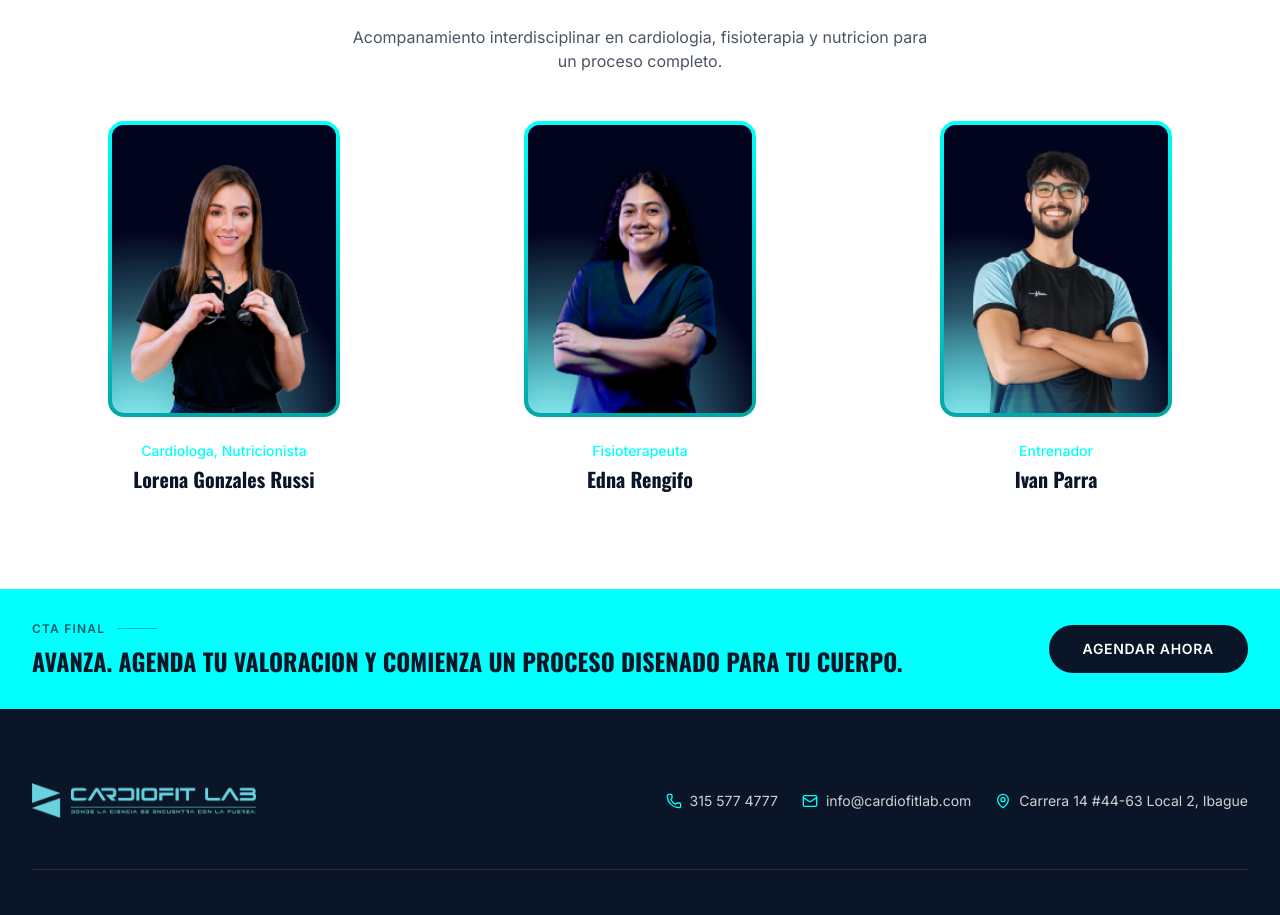
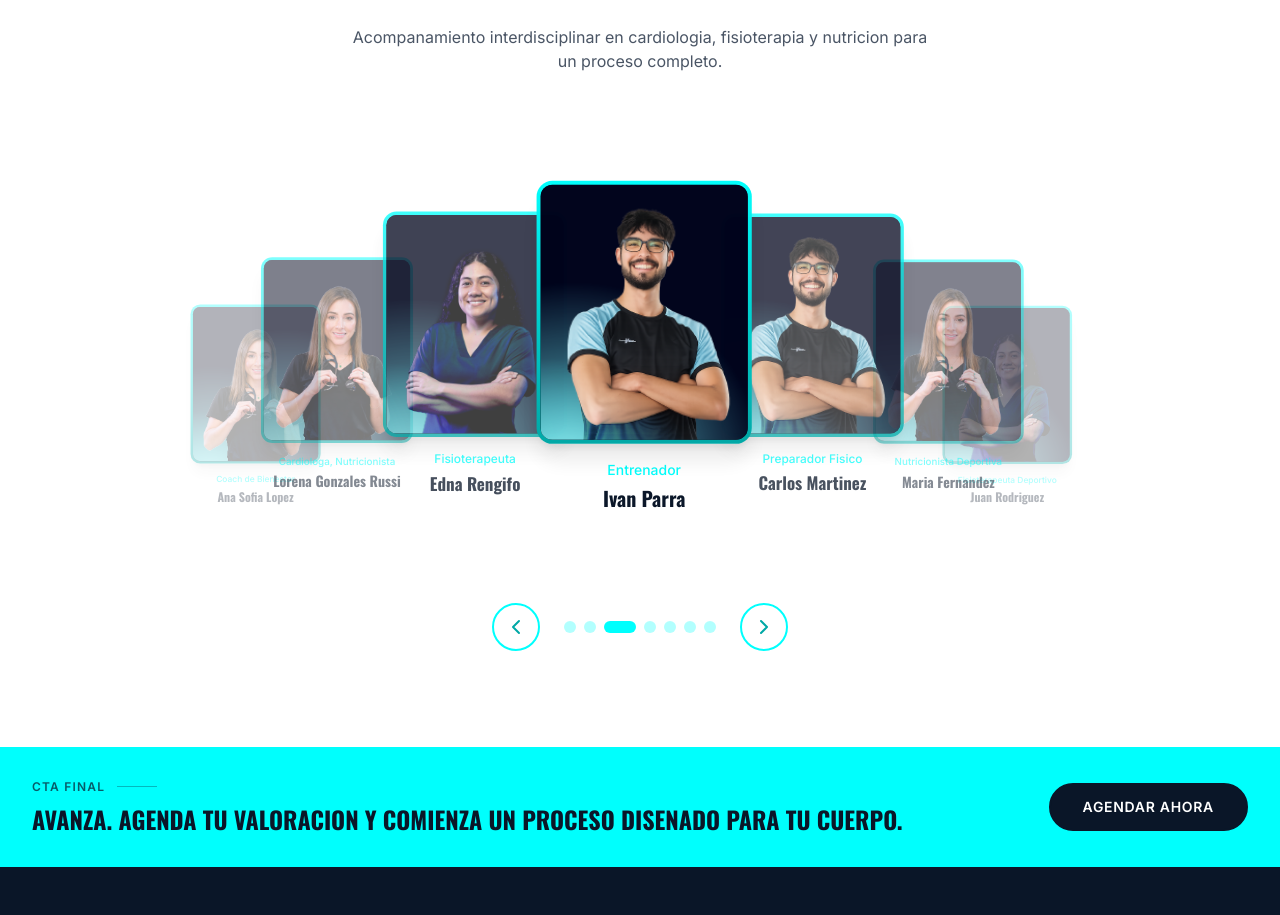
Before and after one commit to Larry-Garcia-dev/v0-fitrainer-website-clone, a Next.js app: page /servicios in a window 1280 px wide. Shown: the part 2820-3735 px from the top of the page. Built offline with nearby package versions, Linux system fonts and the light colour scheme.

Commit message:
feat: add arc carousel team member component
Create arc carousel for "Our Team" with autoplay, navigation, and drag support.

Co-authored-by: Larry Garcia <150953324+Larry-Garcia-dev@users.noreply.github.com>

```diff
--- a/components/team-section.tsx
+++ b/components/team-section.tsx
@@ -1,7 +1,8 @@
 "use client"
 
 import Image from "next/image"
-import { Instagram, Linkedin, Mail } from "lucide-react"
+import { ChevronLeft, ChevronRight } from "lucide-react"
+import { useState, useEffect, useCallback, useRef } from "react"
 
 // Wavy underline SVG component
 const WavyUnderline = () => (
@@ -20,10 +21,9 @@ const team = [
     name: "Lorena Gonzales Russi",
     role: "Cardiologa, Nutricionista",
     image: "/images/team-member-3.png",
-
   },
   {
-    name: "Edna Rengifo ",
+    name: "Edna Rengifo",
     role: "Fisioterapeuta",
     image: "/images/team-member-2.png",
   },
@@ -31,11 +31,138 @@ const team = [
     name: "Ivan Parra",
     role: "Entrenador",
     image: "/images/team-member-1.png",
-
+  },
+  {
+    name: "Carlos Martinez",
+    role: "Preparador Fisico",
+    image: "/images/team-member-1.png",
+  },
+  {
+    name: "Maria Fernandez",
+    role: "Nutricionista Deportiva",
+    image: "/images/team-member-3.png",
+  },
+  {
+    name: "Juan Rodriguez",
+    role: "Fisioterapeuta Deportivo",
+    image: "/images/team-member-2.png",
+  },
+  {
+    name: "Ana Sofia Lopez",
+    role: "Coach de Bienestar",
+    image: "/images/team-member-3.png",
   },
 ]
 
 export default function TeamSection() {
+  const [activeIndex, setActiveIndex] = useState(0)
+  const [isAutoPlaying, setIsAutoPlaying] = useState(true)
+  const [isDragging, setIsDragging] = useState(false)
+  const [startX, setStartX] = useState(0)
+  const [dragOffset, setDragOffset] = useState(0)
+  const carouselRef = useRef<HTMLDivElement>(null)
+  const totalMembers = team.length
+
+  // Auto-play functionality
+  useEffect(() => {
+    if (!isAutoPlaying) return
+    const interval = setInterval(() => {
+      setActiveIndex((prev) => (prev + 1) % totalMembers)
+    }, 3000)
+    return () => clearInterval(interval)
+  }, [isAutoPlaying, totalMembers])
+
+  const goToNext = useCallback(() => {
+    setActiveIndex((prev) => (prev + 1) % totalMembers)
+  }, [totalMembers])
+
+  const goToPrev = useCallback(() => {
+    setActiveIndex((prev) => (prev - 1 + totalMembers) % totalMembers)
+  }, [totalMembers])
+
+  const goToSlide = useCallback((index: number) => {
+    setActiveIndex(index)
+  }, [])
+
+  // Mouse drag handlers
+  const handleMouseDown = (e: React.MouseEvent) => {
+    setIsDragging(true)
+    setIsAutoPlaying(false)
+    setStartX(e.clientX)
+    setDragOffset(0)
+  }
+
+  const handleMouseMove = (e: React.MouseEvent) => {
+    if (!isDragging) return
+    const diff = e.clientX - startX
+    setDragOffset(diff)
+  }
+
+  const handleMouseUp = () => {
+    if (!isDragging) return
+    setIsDragging(false)
+
+    if (Math.abs(dragOffset) > 50) {
+      if (dragOffset > 0) {
+        goToPrev()
+      } else {
+        goToNext()
+      }
+    }
+    setDragOffset(0)
+    setTimeout(() => setIsAutoPlaying(true), 5000)
+  }
+
+  // Touch handlers
+  const handleTouchStart = (e: React.TouchEvent) => {
+    setIsDragging(true)
+    setIsAutoPlaying(false)
+    setStartX(e.touches[0].clientX)
+    setDragOffset(0)
+  }
+
+  const handleTouchMove = (e: React.TouchEvent) => {
+    if (!isDragging) return
+    const diff = e.touches[0].clientX - startX
+    setDragOffset(diff)
+  }
+
+  const handleTouchEnd = () => {
+    handleMouseUp()
+  }
+
+  // Calculate position for each card in the arc
+  const getCardStyle = (index: number) => {
+    const diff = index - activeIndex
+    const normalizedDiff = ((diff + totalMembers / 2) % totalMembers) - totalMembers / 2
+
+    // Arc parameters
+    const arcRadius = 400
+    const angleStep = 25 // degrees between cards
+    const angle = normalizedDiff * angleStep
+    const radian = (angle * Math.PI) / 180
+
+    // Calculate position
+    const x = Math.sin(radian) * arcRadius
+    const y = (1 - Math.cos(radian)) * 80
+
+    // Calculate scale and opacity based on position
+    const absNormDiff = Math.abs(normalizedDiff)
+    const scale = Math.max(0.6, 1 - absNormDiff * 0.15)
+    const opacity = Math.max(0.3, 1 - absNormDiff * 0.25)
+    const zIndex = 10 - Math.abs(normalizedDiff)
+
+    // Apply drag offset to x position during drag
+    const dragX = isDragging ? dragOffset * 0.3 : 0
+
+    return {
+      transform: `translateX(${x + dragX}px) translateY(${y}px) scale(${scale})`,
+      opacity,
+      zIndex,
+      transition: isDragging ? 'none' : 'all 0.5s cubic-bezier(0.4, 0, 0.2, 1)',
+    }
+  }
+
   return (
     <section id="team" className="relative overflow-hidden bg-white py-16 lg:py-24">
       <div className="mx-auto max-w-7xl px-4 lg:px-8">
@@ -59,21 +186,35 @@ export default function TeamSection() {
           </p>
         </div>
 
-        {/* Team grid */}
-        <div className="grid gap-8 sm:grid-cols-2 lg:grid-cols-3">
-          {team.map((member) => (
+        {/* Arc Carousel */}
+        <div
+          ref={carouselRef}
+          className="relative h-[450px] cursor-grab select-none active:cursor-grabbing"
+          onMouseDown={handleMouseDown}
+          onMouseMove={handleMouseMove}
+          onMouseUp={handleMouseUp}
+          onMouseLeave={handleMouseUp}
+          onTouchStart={handleTouchStart}
+          onTouchMove={handleTouchMove}
+          onTouchEnd={handleTouchEnd}
+        >
+          <div className="absolute inset-0 flex items-center justify-center">
+            {team.map((member, index) => (
               <div
                 key={member.name + member.role}
-              className="group flex flex-col items-center"
+                className="absolute flex flex-col items-center"
+                style={getCardStyle(index)}
+                onClick={() => !isDragging && goToSlide(index)}
               >
                 {/* Image with gradient border */}
-              <div className="relative mb-6 p-1 rounded-2xl bg-gradient-to-b from-[#00fffd] to-[#00a8a6]">
-                <div className="relative h-72 w-56 overflow-hidden rounded-xl bg-[#0a1628]">
+                <div className="relative mb-4 p-1 rounded-2xl bg-gradient-to-b from-[#00fffd] to-[#00a8a6] shadow-xl">
+                  <div className="relative h-56 w-44 sm:h-64 sm:w-52 overflow-hidden rounded-xl bg-[#0a1628]">
                     <Image
                       src={member.image}
                       alt={member.name}
                       fill
-                    className="object-cover object-top"
+                      className="object-cover object-top pointer-events-none"
+                      draggable={false}
                     />
                   </div>
                 </div>
@@ -82,24 +223,61 @@ export default function TeamSection() {
                 <p className="text-sm font-medium text-[#00fffd]">
                   {member.role}
                 </p>
-              <h3 className="mt-1 font-sans text-xl font-bold text-[#0a1628]">
+                <h3 className="mt-1 font-sans text-lg sm:text-xl font-bold text-[#0a1628] text-center px-2">
                   {member.name}
                 </h3>
-
-              {/* Social icons */}
-              {/* <div className="mt-4 flex gap-2">
-                <button className="flex h-10 w-10 items-center justify-center rounded-full bg-[#00fffd]/10 text-[#00a8a6] transition-all hover:bg-[#00fffd] hover:text-[#0a1628]" aria-label="LinkedIn">
-                  <Linkedin className="h-5 w-5" />
-                </button>
-                <button className="flex h-10 w-10 items-center justify-center rounded-full bg-[#00fffd]/10 text-[#00a8a6] transition-all hover:bg-[#00fffd] hover:text-[#0a1628]" aria-label="Instagram">
-                  <Instagram className="h-5 w-5" />
-                </button>
-                <button className="flex h-10 w-10 items-center justify-center rounded-full bg-[#00fffd]/10 text-[#00a8a6] transition-all hover:bg-[#00fffd] hover:text-[#0a1628]" aria-label="Email">
-                  <Mail className="h-5 w-5" />
-                </button>
-              </div> */}
               </div>
             ))}
+          </div>
+        </div>
+
+        {/* Controls */}
+        <div className="mt-8 flex items-center justify-center gap-6">
+          {/* Previous button */}
+          <button
+            onClick={() => {
+              goToPrev()
+              setIsAutoPlaying(false)
+              setTimeout(() => setIsAutoPlaying(true), 5000)
+            }}
+            className="flex h-12 w-12 items-center justify-center rounded-full border-2 border-[#00fffd] bg-transparent text-[#00a8a6] transition-all hover:bg-[#00fffd] hover:text-[#0a1628]"
+            aria-label="Anterior"
+          >
+            <ChevronLeft className="h-6 w-6" />
+          </button>
+
+          {/* Dots */}
+          <div className="flex gap-2">
+            {team.map((_, index) => (
+              <button
+                key={index}
+                onClick={() => {
+                  goToSlide(index)
+                  setIsAutoPlaying(false)
+                  setTimeout(() => setIsAutoPlaying(true), 5000)
+                }}
+                className={`h-3 w-3 rounded-full transition-all ${
+                  index === activeIndex
+                    ? 'bg-[#00fffd] w-8'
+                    : 'bg-[#00fffd]/30 hover:bg-[#00fffd]/50'
+                }`}
+                aria-label={`Ir al miembro ${index + 1}`}
+              />
+            ))}
+          </div>
+
+          {/* Next button */}
+          <button
+            onClick={() => {
+              goToNext()
+              setIsAutoPlaying(false)
+              setTimeout(() => setIsAutoPlaying(true), 5000)
+            }}
+            className="flex h-12 w-12 items-center justify-center rounded-full border-2 border-[#00fffd] bg-transparent text-[#00a8a6] transition-all hover:bg-[#00fffd] hover:text-[#0a1628]"
+            aria-label="Siguiente"
+          >
+            <ChevronRight className="h-6 w-6" />
+          </button>
         </div>
       </div>
     </section>
```
Lines whose indentation alone changed are shown as unchanged.
